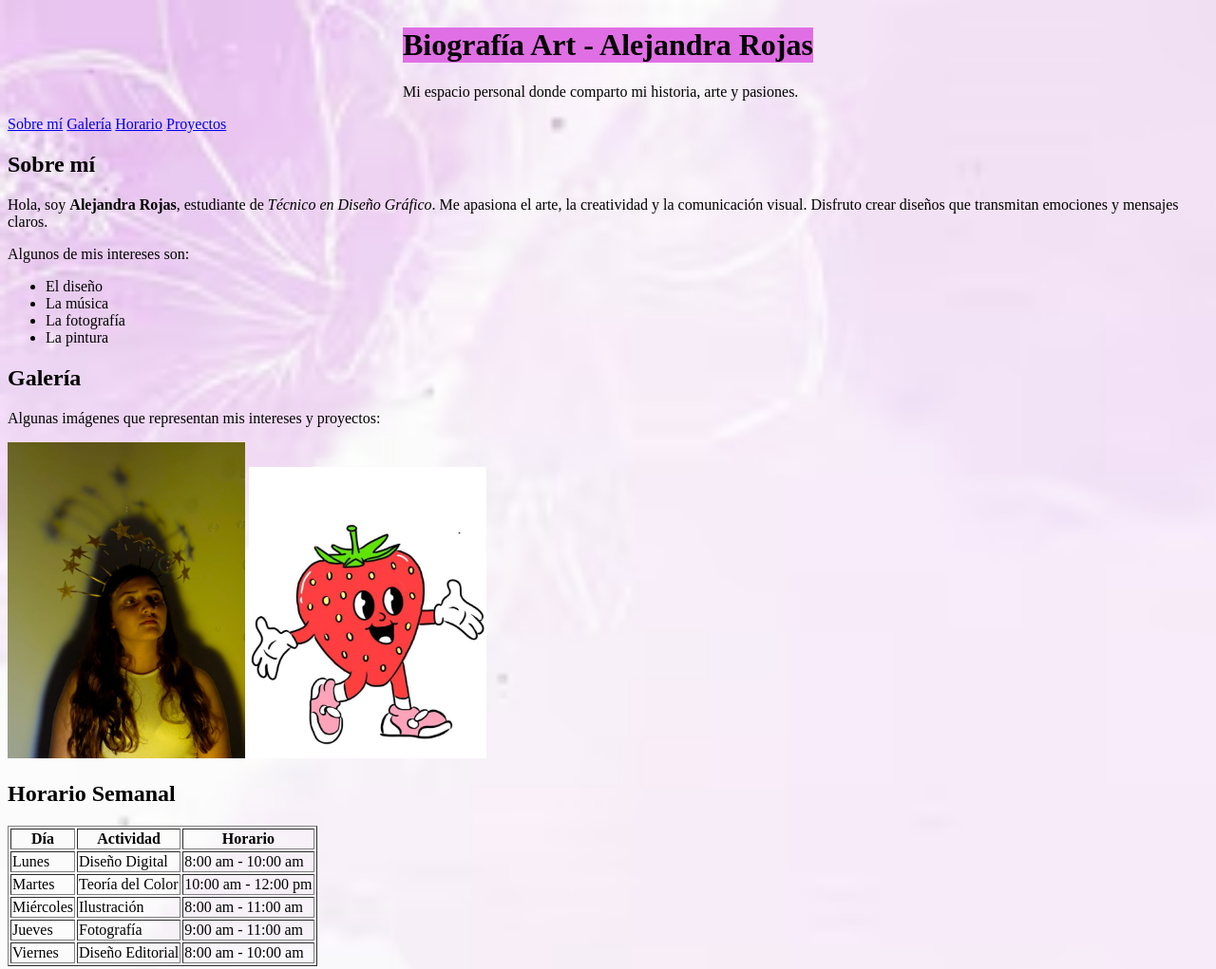
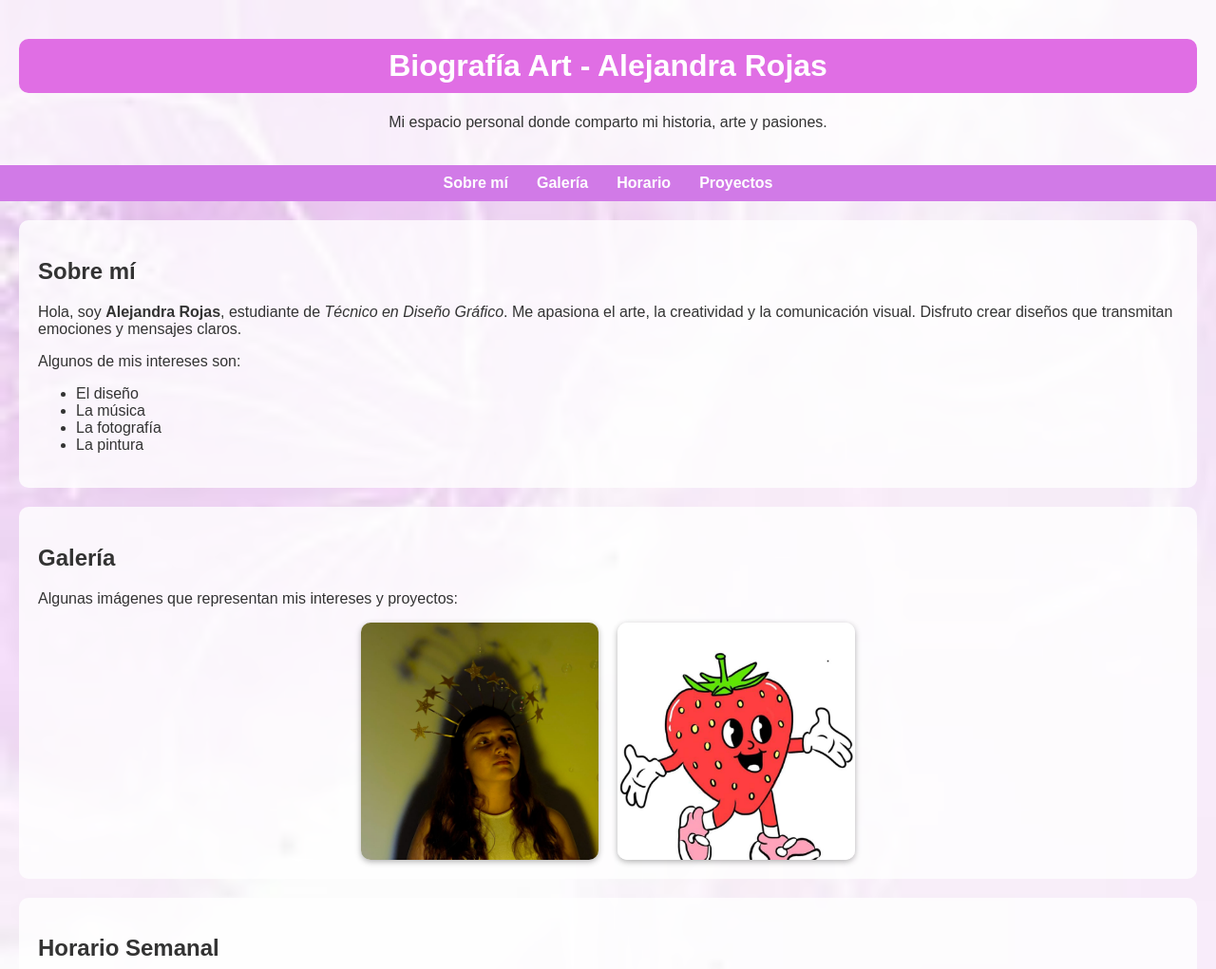
Before and after one commit to alejarojast08-lgtm/are, a plain HTML site: page index.html in a window 1280 px wide. Shown: the top 1021 px of the page at 95% size. Drawn offline with Linux system fonts and the light colour scheme.

Commit message:
Versión final del trabajo con diseño CSS completo

```diff
--- a/index.html
+++ b/index.html
@@ -4,16 +4,16 @@
     <meta charset="UTF-8">
     <meta name="viewport" content="width=device-width, initial-scale=1.0">
     <title>Biografía Art - Alejandra Rojas</title>
-    <link rel="stylesheet" href="/styles/style.css"/>
+    <link rel="stylesheet" href="styles/style.css">
+</head>
 
-
-</head>
 <body>
 
     <header>
         <div>
-        <h1 class="arte">Biografía Art - Alejandra Rojas</h1>
-        <p>Mi espacio personal donde comparto mi historia, arte y pasiones.</p>
+            <h1 class="arte">Biografía Art - Alejandra Rojas</h1>
+            <p>Mi espacio personal donde comparto mi historia, arte y pasiones.</p>
+        </div>
     </header>
 
     <nav>
@@ -38,14 +38,15 @@
     <section id="galeria" class="galeria">
         <h2>Galería</h2>
         <p>Algunas imágenes que representan mis intereses y proyectos:</p>
-
-        <img src="./assets/images/WhatsApp Image 2025-10-13 at 12.38.33 PM (1).jpeg" alt="Retrato artístico de Alejandra Rojas" width="250">
-        <img src="./assets/images/WhatsApp Image 2025-10-18 at 2.29.33 PM (1).jpeg" alt="Diseño creativo de Alejandra Rojas" width="250">
+        <div class="contenedor-galeria">
+            <img src="assets/images/WhatsApp Image 2025-10-13 at 12.38.33 PM (1).jpeg" alt="Retrato artístico de Alejandra Rojas">
+            <img src="assets/images/WhatsApp Image 2025-10-18 at 2.29.33 PM (1).jpeg" alt="Diseño creativo de Alejandra Rojas">
+        </div>
     </section>
 
     <section id="horario">
         <h2>Horario Semanal</h2>
-        <table border="1">
+        <table border="4">
             <tr>
                 <th>Día</th>
                 <th>Actividad</th>
@@ -57,7 +58,6 @@
             <tr><td>Jueves</td><td>Fotografía</td><td>9:00 am - 11:00 am</td></tr>
             <tr><td>Viernes</td><td>Diseño Editorial</td><td>8:00 am - 10:00 am</td></tr>
         </table>
-
     </section>
 
     <section id="proyectos">
@@ -70,9 +70,8 @@
                 <p>El diseño fue creado usando herramientas de ilustración digital y edición fotográfica, explorando la interacción entre el arte y la imaginación.</p>
             </div>
             <div class="imagen">
-                <img src="/assets/images/imagen2.jpeg" alt="Cartel La dulzura del espacio" style="width:300px; height:auto; border-radius:10px; object-fit:cover;">
+                <img src="assets/images/imagen2.jpeg" alt="Cartel La dulzura del espacio">
             </div>
-
         </div>
     </section>
 
@@ -93,8 +92,7 @@
     </section>
 
     <footer>
-
-        <p 📧> Contacto: alejarojast08@gmail.com | 📍 Manizales, Caldas</p>
+        <p>📧 Contacto: <a href="mailto:alejarojast08@gmail.com">alejarojast08@gmail.com</a> | 📍 Manizales, Caldas</p>
         <p>© 2025 Alejandra Rojas - Biografía Art</p>
     </footer>
 
--- a/styles/style.css
+++ b/styles/style.css
@@ -1,20 +1,114 @@
-  .tituloencabezado{
-     font: size 30px;
-     color: #ce59f1;
-}
-header {
-    display: flex;
-    flex-direction:rows;
-    justify-content: center;
-}
-body{
-  background-image: url("/assets/images/fondo-acuarela-elementos-dibujados-mano_52683-57060.jpg");
-
-  background-size:cover;
-background-repeat:no-repeat ;
+body {
+  background-image: url("../assets/images/fondo-acuarela-elementos-dibujados-mano_52683-57060.jpg");
+  background-size: cover;
+  background-repeat: no-repeat;
+  font-family: Arial, Helvetica, sans-serif;
+  margin: 0;
+  padding: 0;
+  color: #333;
 }
 
-.arte{
-    background-color:rgb(224, 110, 228)
+/* Encabezado */
+header {
+  text-align: center;
+  padding: 20px;
+  background-color: rgba(255, 255, 255, 0.7);
+}
 
+.arte {
+  background-color: rgb(224, 110, 228);
+  color: white;
+  padding: 10px;
+  border-radius: 10px;
 }
+
+/* Navegación */
+nav {
+  display: flex;
+  justify-content: center;
+  background-color: #d17ae7;
+  padding: 10px;
+}
+
+nav a {
+  color: white;
+  text-decoration: none;
+  margin: 0 15px;
+  font-weight: bold;
+}
+
+nav a:hover {
+  text-decoration: underline;
+}
+
+/* Secciones */
+section {
+  padding: 20px;
+  margin: 20px;
+  background-color: rgba(255, 255, 255, 0.8);
+  border-radius: 10px;
+}
+
+/* Galería centrada */
+.contenedor-galeria {
+  display: flex;
+  justify-content: center;
+  align-items: center;
+  flex-wrap: wrap;
+  gap: 20px;
+}
+
+.contenedor-galeria img {
+  width: 250px;
+  height: 250px;
+  object-fit: cover;
+  border-radius: 10px;
+  box-shadow: 0 2px 6px rgba(0, 0, 0, 0.3);
+}
+
+/* Proyecto */
+.proyectos {
+  display: flex;
+  flex-direction: column;
+  align-items: center;
+}
+
+.proyecto {
+  max-width: 700px;
+  text-align: justify;
+  margin-bottom: 20px;
+}
+
+/* Imagen del proyecto sin recorte */
+.imagen img {
+  display: block;
+  width: 100%;
+  max-width: 500px;
+  height: auto;
+  object-fit: contain;
+  border-radius: 10px;
+  margin-top: 15px;
+  box-shadow: 0 2px 8px rgba(0, 0, 0, 0.4);
+  background-color: #fff;
+  padding: 10px;
+}
+
+/* Tabla */
+table {
+  width: 100%;
+  border-collapse: collapse;
+}
+
+th, td {
+  padding: 10px;
+  text-align: center;
+}
+
+/* Footer */
+footer {
+  text-align: center;
+  padding: 20px;
+  background-color: #d17ae7;
+  color: white;
+  font-weight: bold;
+}
```
Also changed, not shown: assets/images/imagen1.jpeg (deleted).
